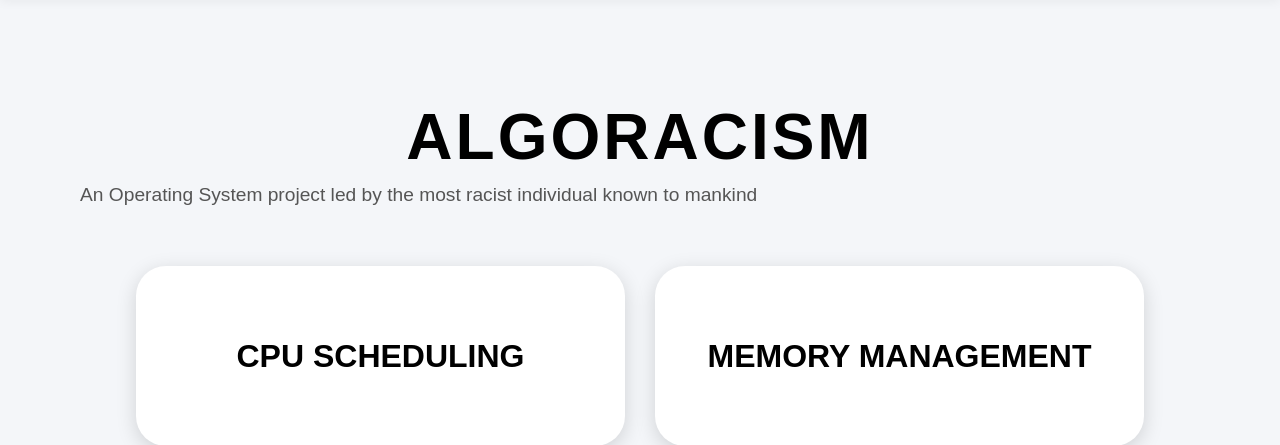
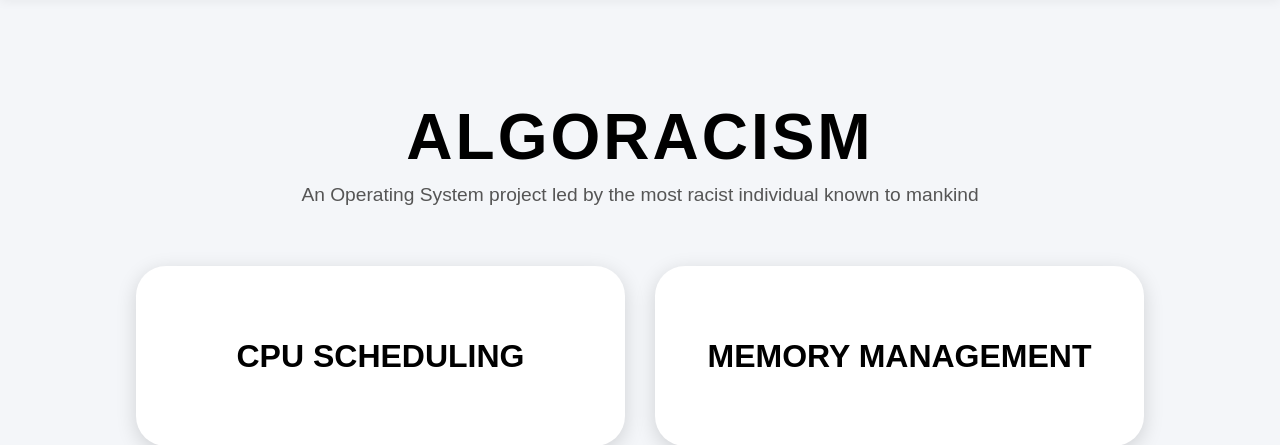
Before and after one commit to lindenn21/os_final_project, a Flask app: page / in a window 1280 px wide. Shown: the part 70-515 px from the top of the page. Run offline with Flask 3, Linux system fonts and the light colour scheme.

Commit message:
Centered the subtitle to the title

```diff
--- a/templates/index.html
+++ b/templates/index.html
@@ -40,11 +40,16 @@
             letter-spacing:3px;
         }
 
-        .subtitle{
-            margin-top:10px;
-            color:#555;
-            font-size:1.2rem;
-        }
+        .subtitle {
+    margin-top: 10px;
+    color: #555;
+    font-size: 1.2rem;
+
+    text-align: center;
+    max-width: 700px;
+    margin-left: auto;
+    margin-right: auto;
+}
 
         .button-container{
     width:90%;
```
